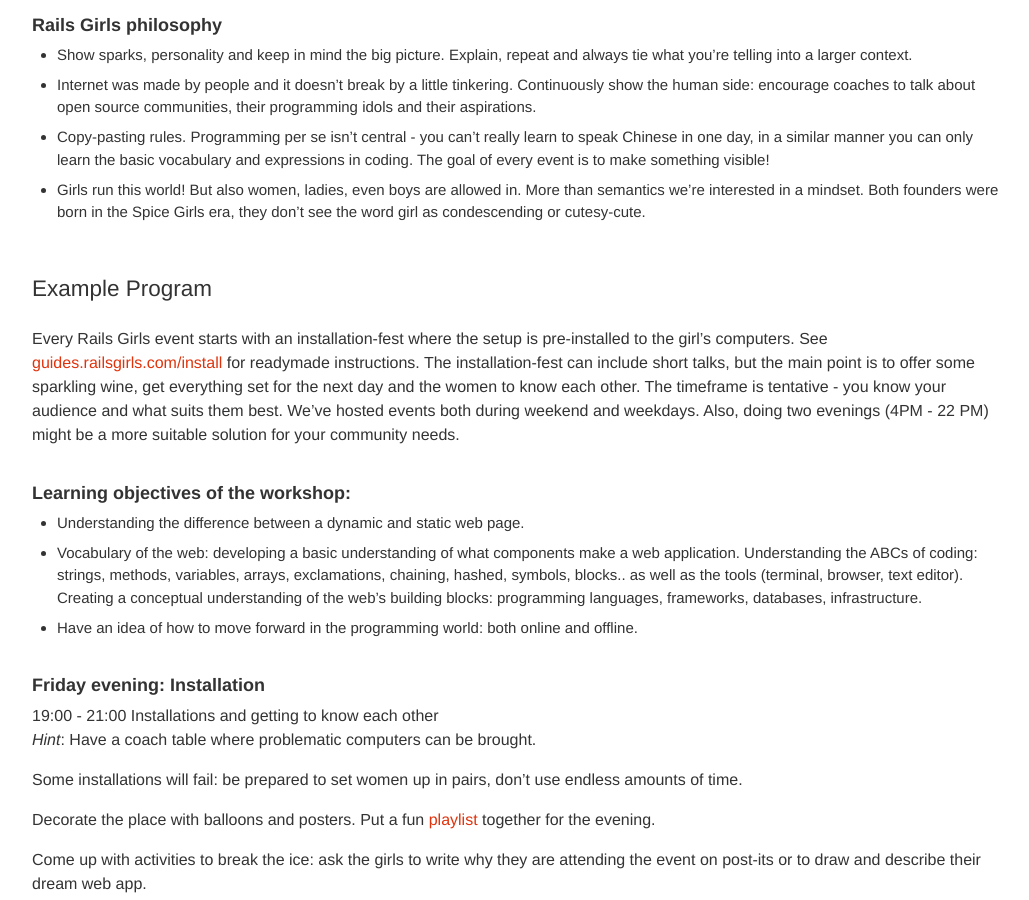
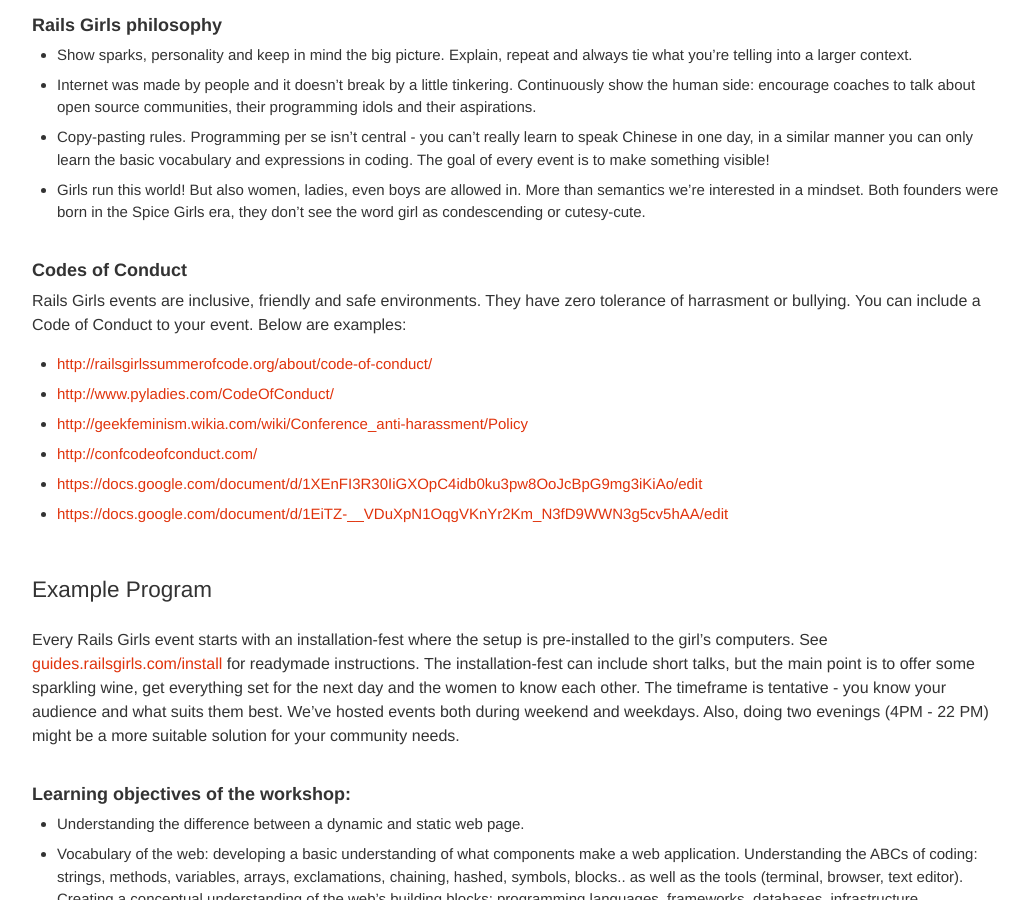
Before and after one commit to railsgirls/guides.railsgirls.com, a Jekyll site: the page built from _posts/2012-04-18-guide.markdown, in a window 1280 px wide and 900 px high, scrolled down 711 px. Shown: the whole window, without its empty margins (53-1082 px from the left). Built offline with Jekyll 4.4.1, drawn with Linux system fonts in a browser that asks for light colours; nearby versions of some CDN libraries.

Commit message:
Adds chapter on example Codes of Conduct
Thank you @learnemy and @winston on the discussion and idea!

```diff
--- a/_posts/2012-04-18-guide.markdown
+++ b/_posts/2012-04-18-guide.markdown
@@ -29,6 +29,15 @@
 * Internet was made by people and it doesn’t break by a little tinkering. Continuously show the human side: encourage coaches to talk about open source communities, their programming idols and their aspirations.
 * Copy-pasting rules. Programming per se isn’t central - you can't really learn to speak Chinese in one day, in a similar manner you can only learn the basic vocabulary and expressions in coding. The goal of every event is to make something visible!
 * Girls run this world! But also women, ladies, even boys are allowed in. More than semantics we're interested in a mindset. Both founders were born in the Spice Girls era, they don't see the word girl as condescending or cutesy-cute.
+
+#### Codes of Conduct
+Rails Girls events are inclusive, friendly and safe environments. They have zero tolerance of harrasment or bullying. You can include a Code of Conduct to your event. Below are examples:
+* [http://railsgirlssummerofcode.org/about/code-of-conduct/](Rails Girls Summer of Code Code of Conduct)
+* [http://www.pyladies.com/CodeOfConduct/](PyLadies Code of Conduct)
+* [http://geekfeminism.wikia.com/wiki/Conference_anti-harassment/Policy](Geek Feminism Wiki Anti Harassment example)
+* [http://confcodeofconduct.com/](Conf Code of Conduct)
+* [https://docs.google.com/document/d/1XEnFI3R30IiGXOpC4idb0ku3pw8OoJcBpG9mg3iKiAo/edit](Rails Girls DC Code of Conduct)
+* [https://docs.google.com/document/d/1EiTZ-__VDuXpN1OqgVKnYr2Km_N3fD9WWN3g5cv5hAA/edit](Rails Girls NZ Code of Conduct)
 
 ### Example Program
 
```
